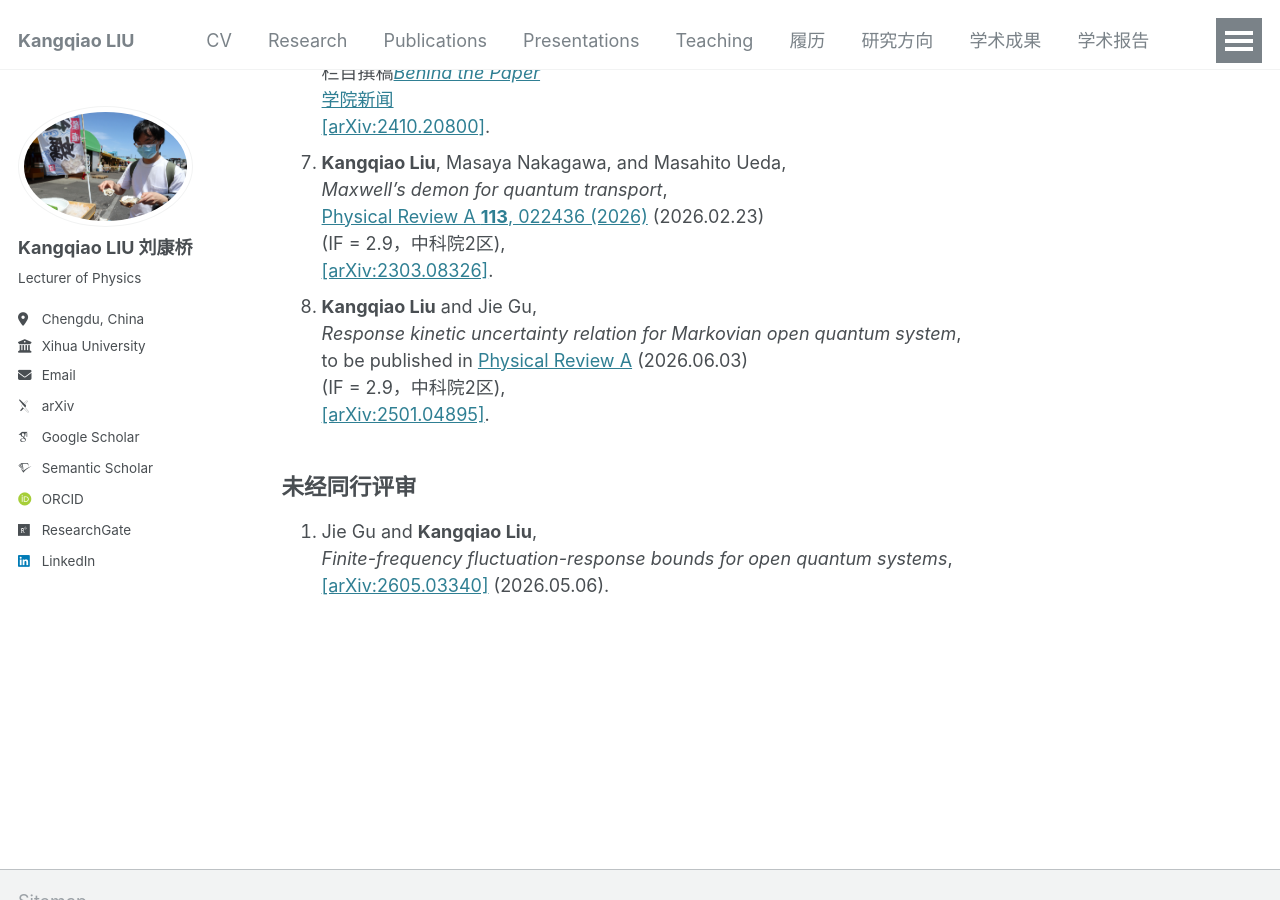
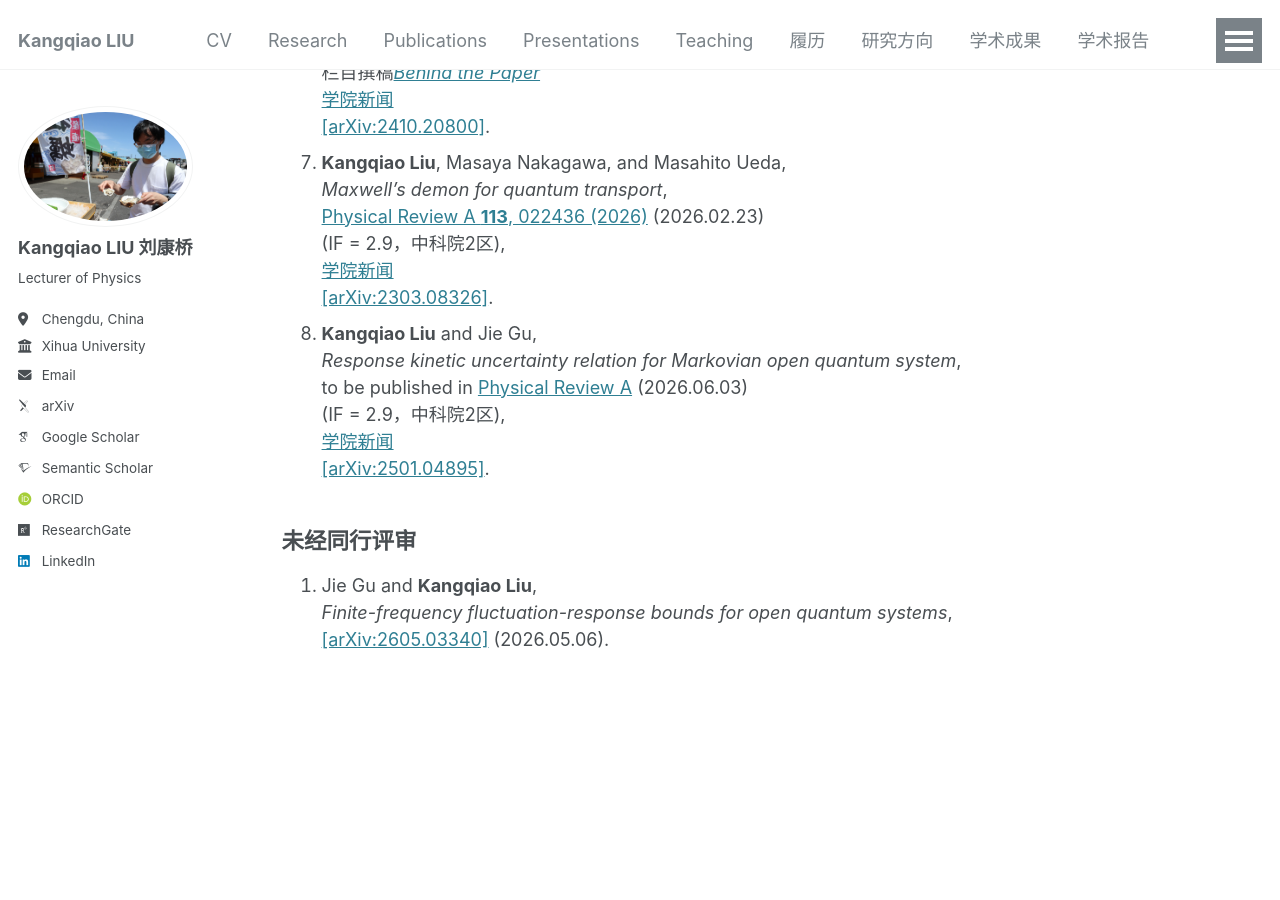
Before and after one commit to KangqiaoLiu/KangqiaoLiu.github.io, a Jekyll site: the page built from _pages/publications_zh.md, in a window 1280 px wide and 900 px high, scrolled down 1231 px. Built offline with Jekyll 4.4.1, drawn with Linux system fonts in a browser that asks for light colours; some web fonts are replaced.

Commit message:
Update publications_zh.md

```diff
--- a/_pages/publications_zh.md
+++ b/_pages/publications_zh.md
@@ -54,11 +54,13 @@
   *Maxwell's demon for quantum transport*,<br />
   [Physical Review A **113**, 022436 (2026)](https://journals.aps.org/pra/abstract/10.1103/rhvv-yd6w) (2026.02.23) <br />
   (IF = 2.9，中科院2区), <br />
+  [学院新闻](https://lxy.xhu.edu.cn/b3/66/c575a242534/page.htm)<br />
   [[arXiv:2303.08326]](https://arxiv.org/abs/2303.08326).
 8. **Kangqiao Liu** and Jie Gu,<br />
   *Response kinetic uncertainty relation for Markovian open quantum system*,<br />
   to be published in [Physical Review A](https://journals.aps.org/pra/accepted/10.1103/ps1b-8l1x) (2026.06.03) <br />
   (IF = 2.9，中科院2区), <br />
+  [学院新闻](https://lxy.xhu.edu.cn/b3/5a/c575a242522/page.htm)<br />
   [[arXiv:2501.04895]](https://arxiv.org/abs/2501.04895).
 
 ## **未经同行评审**
```
